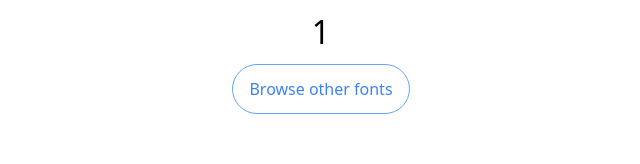
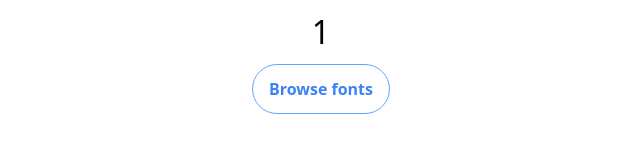
Before and after one commit to guijun13/google-fonts-clone, a Vue app: page /specimen/1 in a window 1280 px wide. Shown: the top 164 px of the page, without its empty margins (319-959 px from the left). Built offline with nearby package versions, Linux system fonts and the light colour scheme; what oh-vue-icons would draw is missing.

Commit message:
feat: create browse fonts button component

```diff
--- /dev/null
+++ b/src/components/BrowseFontsButton.vue
@@ -0,0 +1,12 @@
+<script setup lang="ts">
+import { RouterLink } from 'vue-router';
+</script>
+
+<template>
+  <RouterLink
+    class="p-4 text-blue-500 border border-solid border-blue-400 rounded-full transtion hover:bg-blue-100 duration-300"
+    to="/"
+  >
+    <p class="font-semibold">Browse fonts</p>
+  </RouterLink>
+</template>
--- a/src/views/FamilyView.vue
+++ b/src/views/FamilyView.vue
@@ -1,5 +1,6 @@
 <script setup>
-import { useRoute, RouterLink } from 'vue-router';
+import BrowseFontsButton from '@/components/BrowseFontsButton.vue';
+import { useRoute } from 'vue-router';
 
 const route = useRoute();
 </script>
@@ -7,11 +8,6 @@ const route = useRoute();
 <template>
   <div class="flex flex-col items-center gap-y-4">
     <h1 class="text-[32px] text-center">{{ route.params.family }}</h1>
-    <RouterLink
-      class="w-fit text-center p-4 text-blue-500 border border-solid border-blue-400 rounded-full transtion hover:bg-blue-100 duration-300"
-      to="/"
-    >
-      Browse other fonts
-    </RouterLink>
+    <BrowseFontsButton />
   </div>
 </template>
--- a/src/views/FavoriteView.vue
+++ b/src/views/FavoriteView.vue
@@ -1,6 +1,6 @@
 <script setup lang="ts">
+import BrowseFontsButton from '@/components/BrowseFontsButton.vue';
 import { useApi } from '@/stores/apiCall';
-import { RouterLink } from 'vue-router';
 
 const api = useApi();
 </script>
@@ -13,15 +13,20 @@ const api = useApi();
       :key="favorite.family"
       class="flex items-center justify-between my-4 p-4 gap-x-4 border border-gray-200 rounded-lg transition hover:bg-gray-200 duration-400"
     >
-      <p class="">
-        {{ favorite.family }}
-      </p>
+      <RouterLink :to="`/specimen/${favorite.family}`">
+        <p>
+          {{ favorite.family }}
+        </p>
+      </RouterLink>
       <button
         @click="api.removeFavorite(favorite)"
         class="p-4 text-blue-500 border border-solid border-blue-400 rounded-full transtion hover:bg-blue-100 duration-300"
       >
-        <p class="">Remove</p>
+        <p>Remove</p>
       </button>
+    </div>
+    <div class="flex justify-center">
+      <BrowseFontsButton />
     </div>
   </div>
   <div v-else class="flex flex-col items-center">
@@ -29,11 +34,6 @@ const api = useApi();
     <p class="text-center my-8 text-[24px]">
       You don't have any fonts yet. Choose a font to get started.
     </p>
-    <RouterLink
-      class="p-4 text-blue-500 border border-solid border-blue-400 rounded-full transtion hover:bg-blue-100 duration-300"
-      to="/"
-    >
-      <p class="font-semibold">Browse fonts</p></RouterLink
-    >
+    <BrowseFontsButton />
   </div>
 </template>
```
